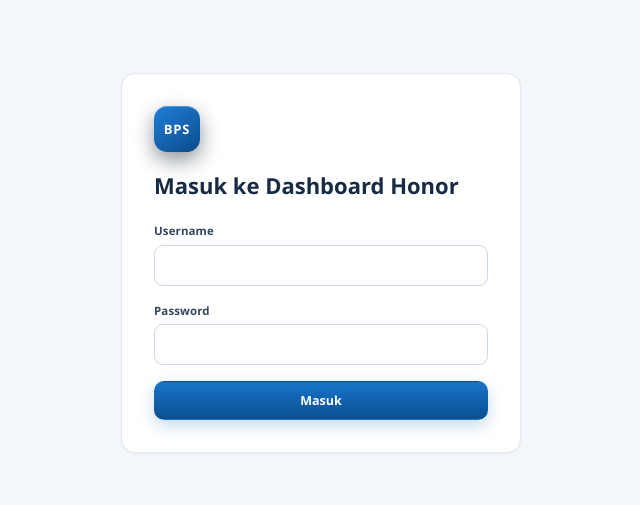
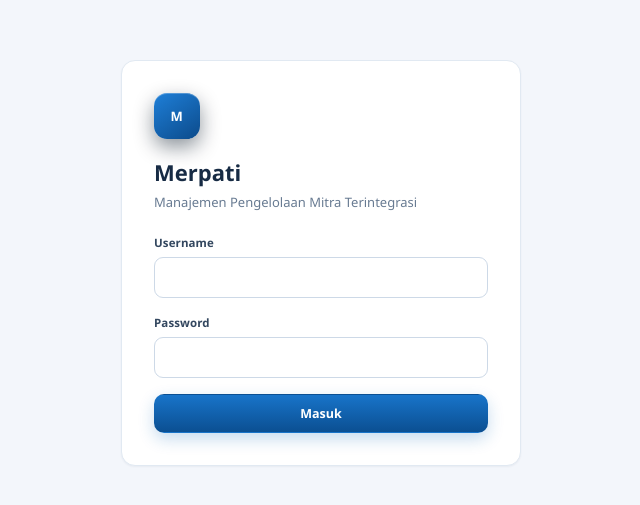
Before and after one commit to dimsy1/web-rekapitulasi-penugasan-bps-localstorage, a website with bundled scripts: page public/login.html in a window 1280 px wide. Shown: the part 137-642 px from the top of the page, without its empty margins (319-959 px from the left). Built offline with nearby package versions, Linux system fonts and the light colour scheme; no server answers.

Commit message:
Tampilkan nama Merpati di halaman login
Halaman login kini menampilkan nama Merpati beserta kepanjangannya, Manajemen Pengelolaan Mitra Terintegrasi.

```diff
--- a/public/css/style.css
+++ b/public/css/style.css
@@ -1785,8 +1785,15 @@ body.modal-terbuka {
 }
 
 .login-card h1 {
-  margin: 16px 0 20px;
+  margin: 16px 0 4px;
   font-size: 22px;
+}
+
+.login-subtitle {
+  margin: 0 0 22px;
+  color: var(--muted);
+  font-size: 13px;
+  line-height: 1.45;
 }
 
 .login-form {
--- a/public/login.html
+++ b/public/login.html
@@ -3,14 +3,15 @@
 <head>
   <meta charset="utf-8">
   <meta name="viewport" content="width=device-width, initial-scale=1">
-  <title>Masuk — Dashboard Honor</title>
+  <title>Masuk — Merpati</title>
   <link rel="stylesheet" href="/css/style.css">
   <script type="module" src="/js/login.js"></script>
 </head>
 <body class="login-page">
   <main class="card login-card" aria-labelledby="judul-login">
-    <div class="brand-mark" aria-hidden="true">BPS</div>
-    <h1 id="judul-login">Masuk ke Dashboard Honor</h1>
+    <div class="brand-mark" aria-hidden="true">M</div>
+    <h1 id="judul-login">Merpati</h1>
+    <p class="login-subtitle">Manajemen Pengelolaan Mitra Terintegrasi</p>
     <form id="form-login" method="post" class="login-form">
       <div class="field">
         <label for="nama-pengguna">Username</label>
```
